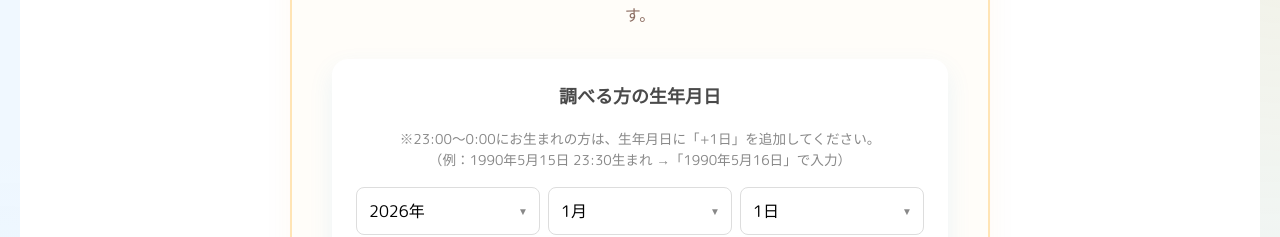
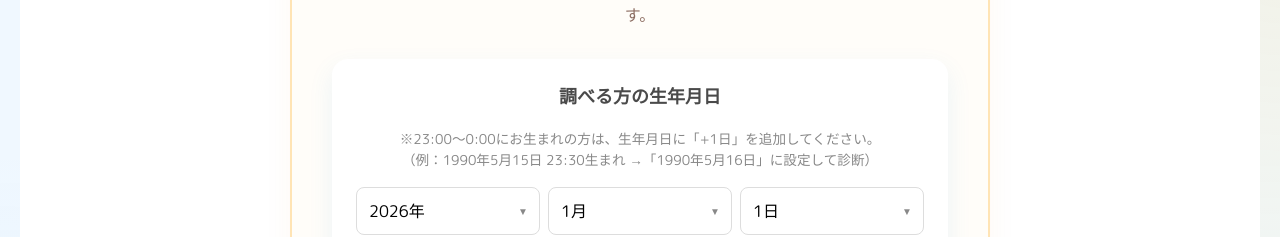
Before and after one commit to naotoada/hoshimori-web, a Next.js app: page / in a window 1280 px wide. Shown: the part 848-1085 px from the top of the page. Built offline with nearby package versions, Linux system fonts and the light colour scheme.

Commit message:
Update wording: change 'で入力' to 'に設定して診断'

```diff
--- a/src/components/DiagnosisForm.tsx
+++ b/src/components/DiagnosisForm.tsx
@@ -35,7 +35,7 @@ export default function DiagnosisForm() {
       </h3>
       <p style={{ fontSize: '0.85rem', color: '#888', textAlign: 'center', marginBottom: '16px' }}>
         ※23:00〜0:00にお生まれの方は、生年月日に「+1日」を追加してください。<br/>
-        （例：1990年5月15日 23:30生まれ →「1990年5月16日」で入力）
+        （例：1990年5月15日 23:30生まれ →「1990年5月16日」に設定して診断）
       </p>
       <div className={styles.inputGroup}>
         <div className={styles.dateSelectors}>
```
